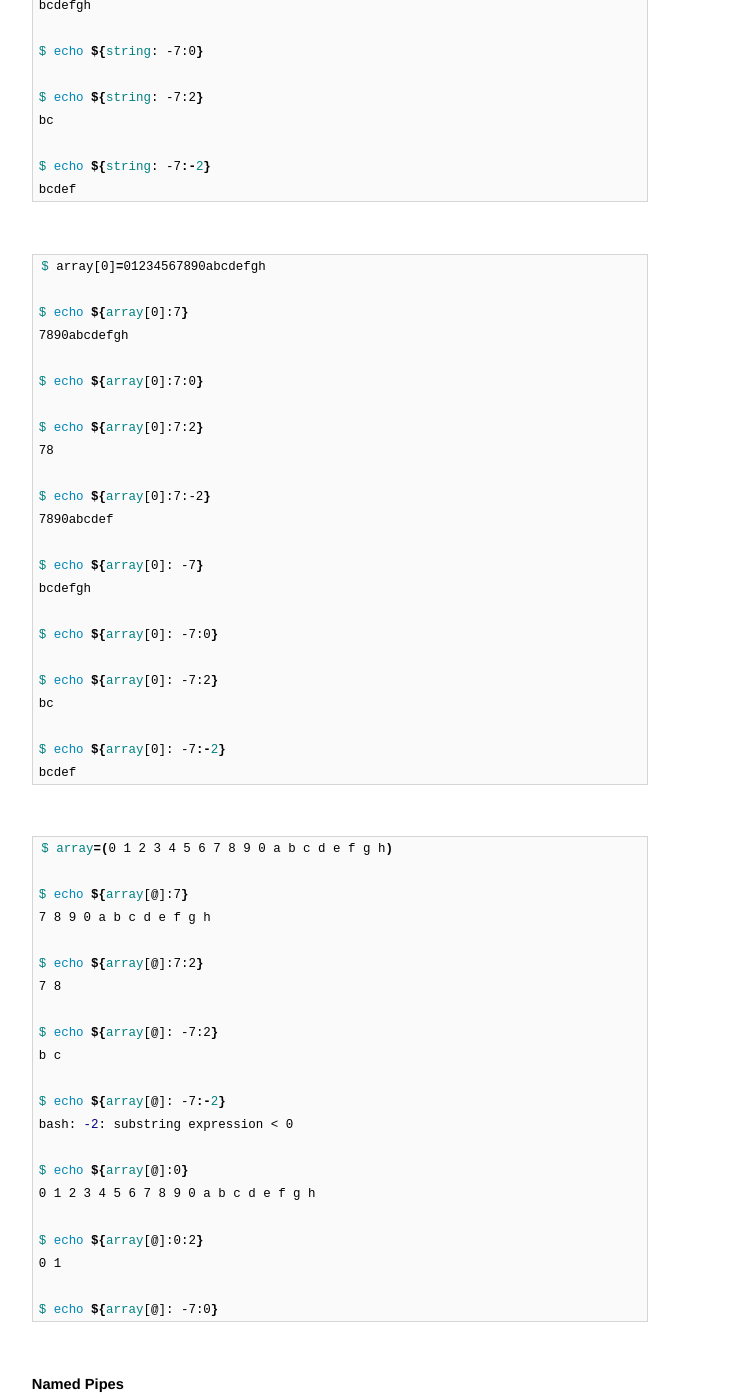
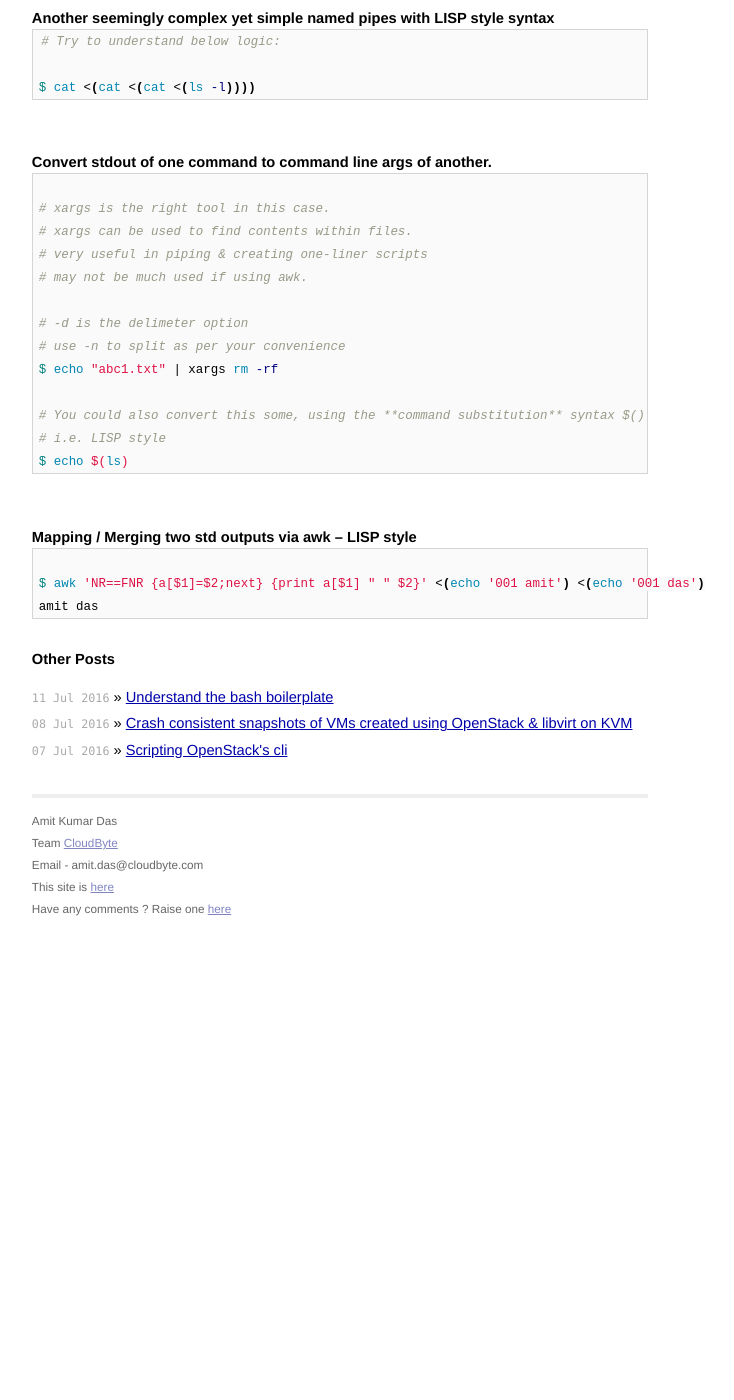
Before and after one commit to AmitKumarDas/amitkumardas.github.io, a Jekyll site: the page built from _posts/2016-07-06-scripting-you-wanted-to-master.md, in a window 1280 px wide and 1400 px high, scrolled down 565 px. Shown: the whole window, without its empty margins (300-1034 px from the left). Built offline with Jekyll 4.4.1, drawn with Linux system fonts in a browser that asks for light colours; after the commit the page ends 1497 px from its top, so only the background shows below that; some of the changed text lies outside the part shown.

Commit message:
Update 2016-07-06-scripting-you-wanted-to-master.md

````diff
--- a/_posts/2016-07-06-scripting-you-wanted-to-master.md
+++ b/_posts/2016-07-06-scripting-you-wanted-to-master.md
@@ -4,93 +4,6 @@ title: Scripting that you wanted to master
 ---
 
 # Scripting that you wanted to master
-
-<br />
-
-## Expansion using positional parameters
-
-- [Shell parameter expansion](https://www.gnu.org/software/bash/manual/html_node/Shell-Parameter-Expansion.html)
-
-```bash
-
-$ string=01234567890abcdefgh
-
-$ echo ${string:7}
-7890abcdefgh
-
-$ echo ${string:7:0}
-
-$ echo ${string:7:2}
-78
-
-$ echo ${string:7:-2}
-7890abcdef
-
-$ echo ${string: -7}
-bcdefgh
-
-$ echo ${string: -7:0}
-
-$ echo ${string: -7:2}
-bc
-
-$ echo ${string: -7:-2}
-bcdef
-```
-
-<br />
-
-```bash
-$ array[0]=01234567890abcdefgh
-
-$ echo ${array[0]:7}
-7890abcdefgh
-
-$ echo ${array[0]:7:0}
-
-$ echo ${array[0]:7:2}
-78
-
-$ echo ${array[0]:7:-2}
-7890abcdef
-
-$ echo ${array[0]: -7}
-bcdefgh
-
-$ echo ${array[0]: -7:0}
-
-$ echo ${array[0]: -7:2}
-bc
-
-$ echo ${array[0]: -7:-2}
-bcdef
-```
-
-<br />
-
-```bash
-$ array=(0 1 2 3 4 5 6 7 8 9 0 a b c d e f g h)
-
-$ echo ${array[@]:7}
-7 8 9 0 a b c d e f g h
-
-$ echo ${array[@]:7:2}
-7 8
-
-$ echo ${array[@]: -7:2}
-b c
-
-$ echo ${array[@]: -7:-2}
-bash: -2: substring expression < 0
-
-$ echo ${array[@]:0}
-0 1 2 3 4 5 6 7 8 9 0 a b c d e f g h
-
-$ echo ${array[@]:0:2}
-0 1
-
-$ echo ${array[@]: -7:0}
-```
 
 <br />
 
````
